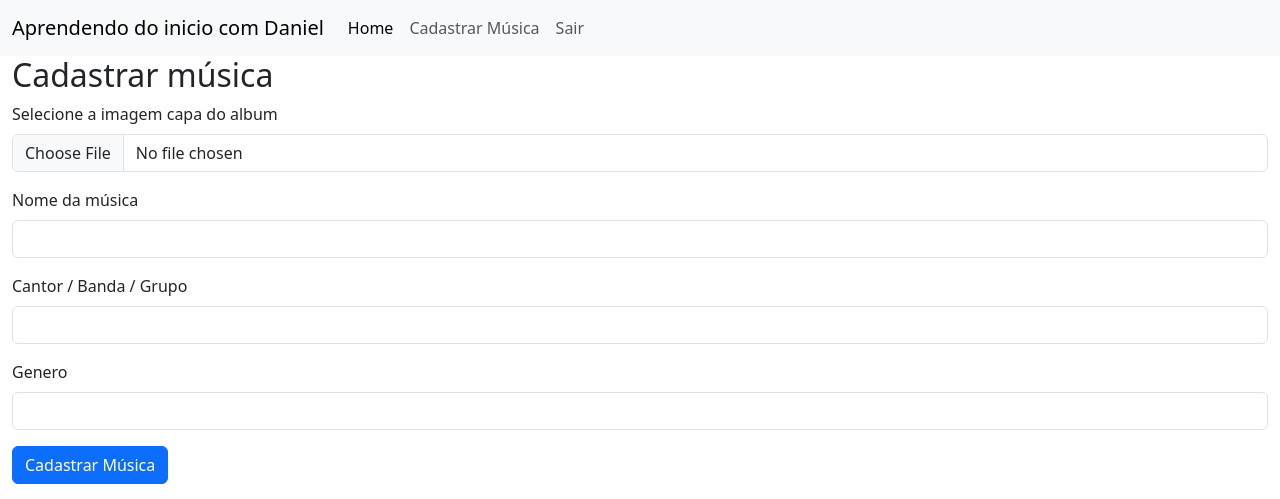
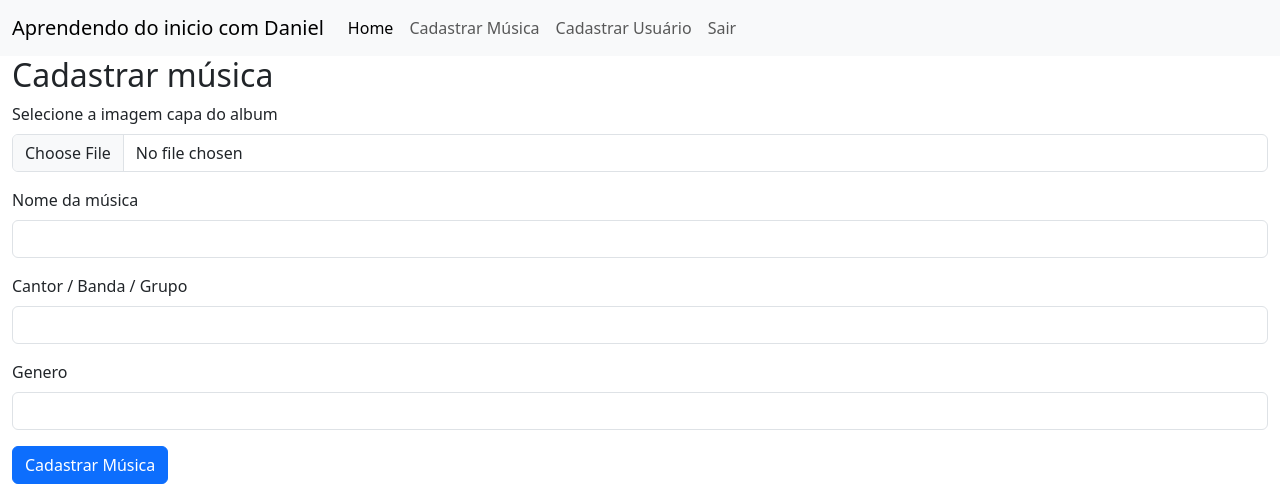
Before and after one commit to fafreir/projeto_musica_flask, a Flask app: page /cadastrar in a window 1280 px wide. Shown: the top 499 px of the page. Run offline with Flask 3, Linux system fonts and the light colour scheme; the visitor is signed in with stand-in values (Sample User, id 1); parts of the project's set-up code (start-up, migrations or seed data) failed here and were passed over; some libraries are stand-ins or nearby versions.

Commit message:
Inserir link de Cadastrar Usuario

```diff
--- a/templates/padrao.html
+++ b/templates/padrao.html
@@ -30,15 +30,27 @@
         </button>
         <div class="collapse navbar-collapse" id="navbarSupportedContent">
         <ul class="navbar-nav me-auto mb-2 mb-lg-0">
+
             <li class="nav-item">
-            <a class="nav-link active" aria-current="page" href="/">Home</a>
-            </li>
-            <li class="nav-item">
-            <a class="nav-link" href="/cadastrar">Cadastrar Música</a>
+                <a class="nav-link active" aria-current="page" href="/">Home</a>
             </li>
 
             <li class="nav-item">
-            <a class="nav-link" href="/sair">Sair</a>
+                <a class="nav-link" href="/cadastrar">
+                    Cadastrar Música
+                </a>
+            </li>
+
+            <li class="nav-item">
+                <a class="nav-link" href="/cadastraUsuario">
+                    Cadastrar Usuário
+                </a>
+            </li>
+
+            <li class="nav-item">
+                <a class="nav-link" href="/sair">
+                    Sair
+                </a>
             </li>
 
         </ul>
```
